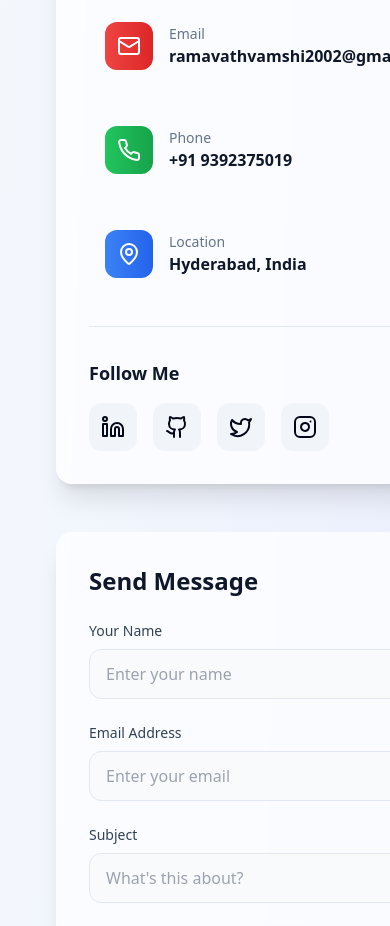
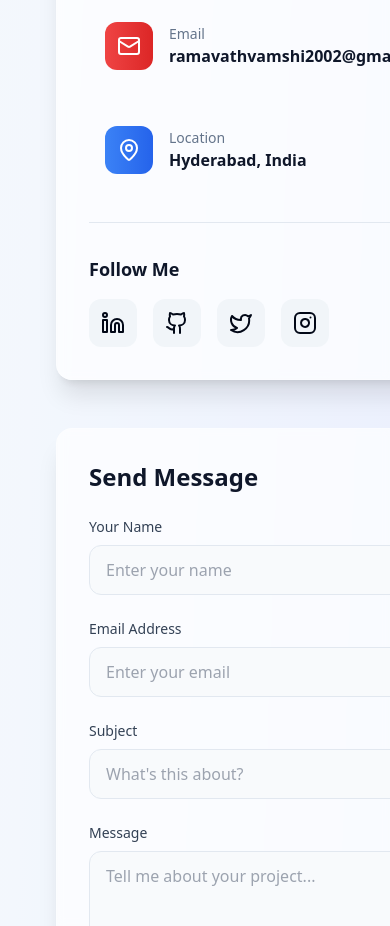
Before and after one commit to RAMAVATVAMSHI/ramavathvamshi-portifolio, a React (Vite) app: page / in a window 390 px wide. Shown: the part 10840-11766 px from the top of the page. Built offline with nearby package versions, Linux system fonts and the light colour scheme.

Commit message:
Remove mobile number from contact information
Removes the mobile number from the contact information displayed on the contact page.

```diff
--- a/src/components/Contact.tsx
+++ b/src/components/Contact.tsx
@@ -1,6 +1,5 @@
-
 import React, { useState } from 'react';
-import { Mail, Phone, Linkedin, Github, Twitter, Instagram, Send, MapPin } from 'lucide-react';
+import { Mail, Linkedin, Github, Twitter, Instagram, Send, MapPin } from 'lucide-react';
 
 const Contact = () => {
   const [formData, setFormData] = useState({
@@ -31,13 +30,6 @@ const Contact = () => {
       value: 'ramavathvamshi2002@gmail.com',
       href: 'mailto:ramavathvamshi2002@gmail.com',
       color: 'from-red-500 to-red-600'
-    },
-    {
-      icon: Phone,
-      label: 'Phone',
-      value: '+91 9392375019',
-      href: 'tel:+919392375019',
-      color: 'from-green-500 to-green-600'
     },
     {
       icon: MapPin,
```
